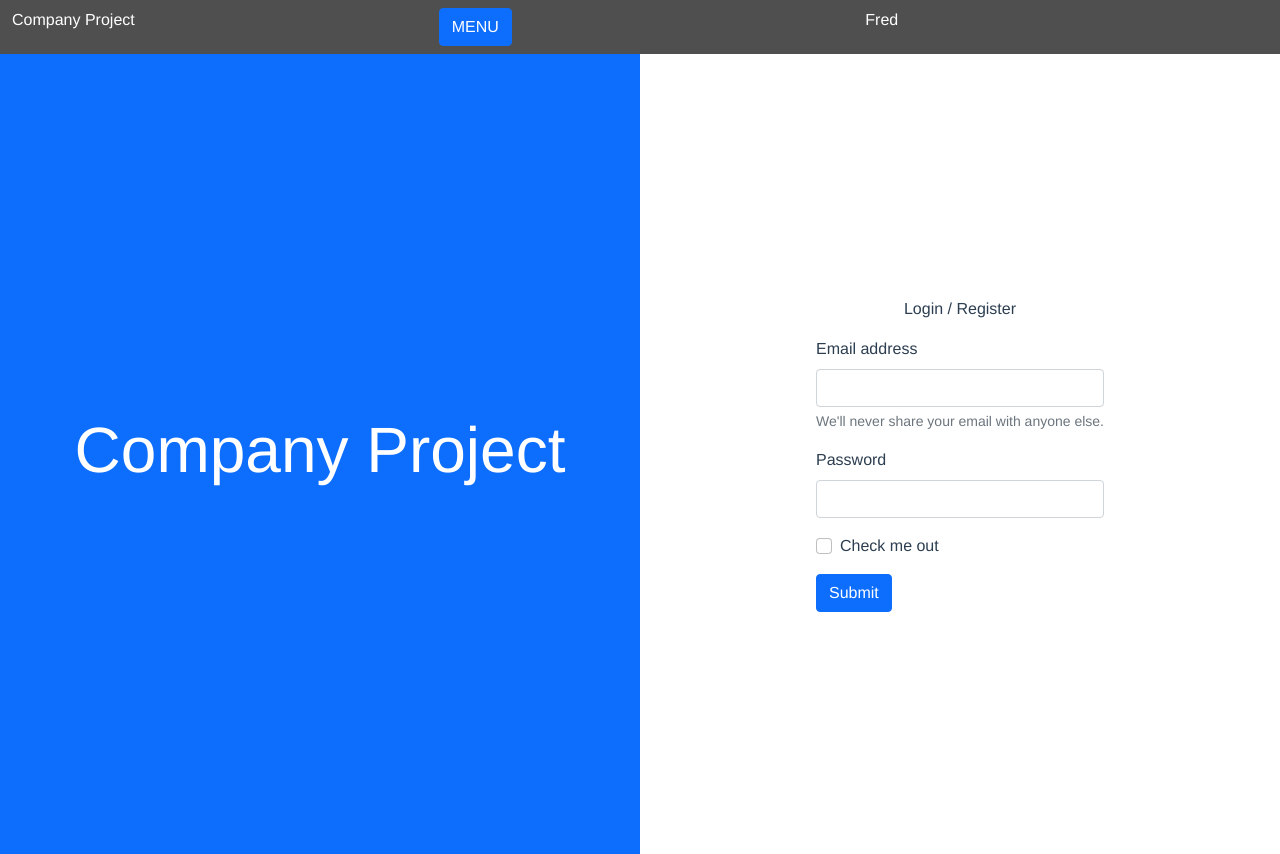
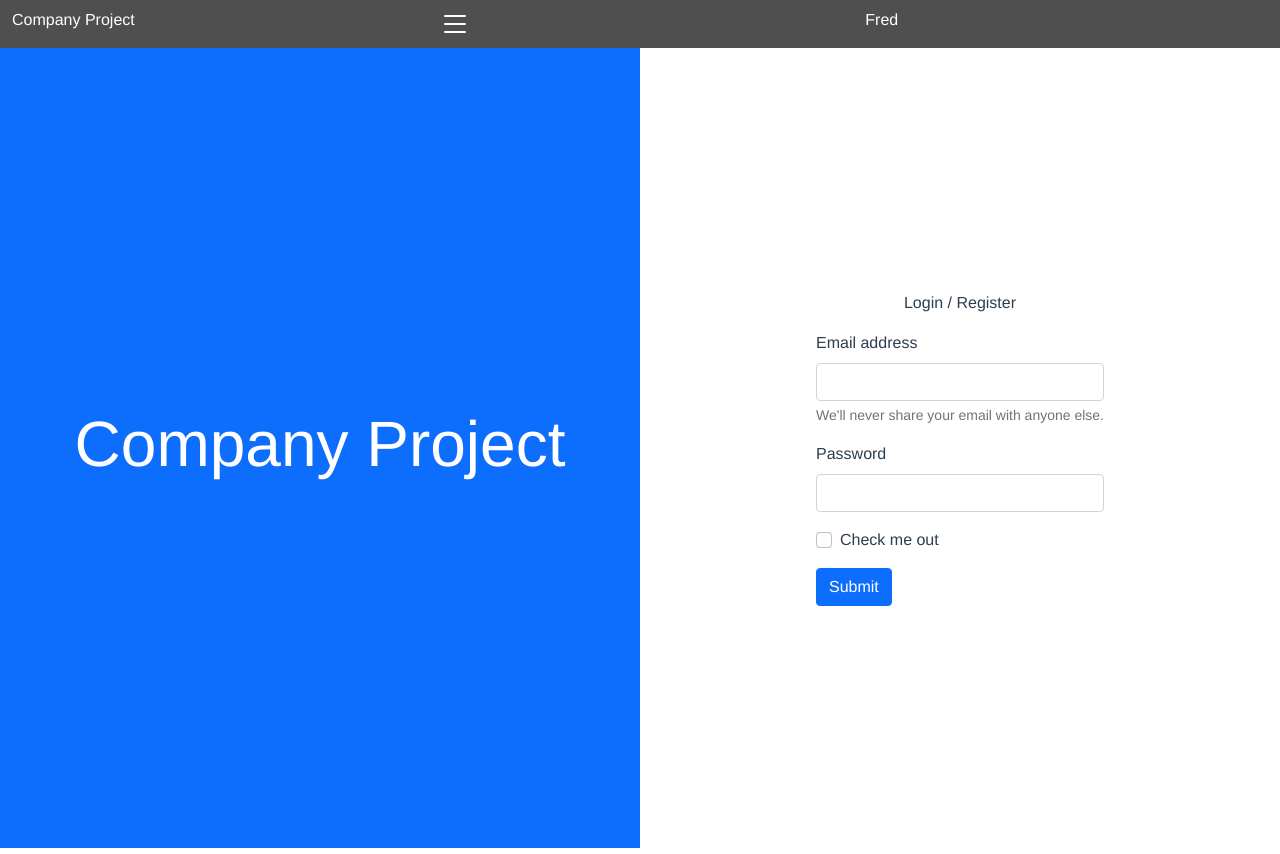
Before and after one commit to fredjacobs/project101, a Vue app: page / in a window 1280 px wide. Built offline with nearby package versions, Linux system fonts and the light colour scheme.

Commit message:
Add menu icon to toolbar

```diff
--- a/package.json
+++ b/package.json
@@ -10,6 +10,7 @@
   "dependencies": {
     "@popperjs/core": "^2.11.5",
     "bootstrap": "^5.1.3",
+    "bootstrap-icons": "^1.8.3",
     "pinia": "^2.0.14",
     "vue": "^3.2.25",
     "vue-router": "^4.0.14"
--- a/src/components/Toolbar.vue
+++ b/src/components/Toolbar.vue
@@ -5,15 +5,22 @@
     <div class="col-md-4 text-white">
       <!--Off Canvas #####################################-->
 
-      <button
-        class="btn btn-primary"
-        type="button"
+      <svg
+        xmlns="http://www.w3.org/2000/svg"
+        width="32"
+        height="32"
+        fill="currentColor"
+        class="bi bi-list toolbar-menu-icon"
+        viewBox="0 0 16 16"
         data-bs-toggle="offcanvas"
         data-bs-target="#offcanvasRight"
         aria-controls="offcanvasRight"
       >
-        MENU
-      </button>
+        <path
+          fill-rule="evenodd"
+          d="M2.5 12a.5.5 0 0 1 .5-.5h10a.5.5 0 0 1 0 1H3a.5.5 0 0 1-.5-.5zm0-4a.5.5 0 0 1 .5-.5h10a.5.5 0 0 1 0 1H3a.5.5 0 0 1-.5-.5zm0-4a.5.5 0 0 1 .5-.5h10a.5.5 0 0 1 0 1H3a.5.5 0 0 1-.5-.5z"
+        />
+      </svg>
 
       <div
         class="offcanvas offcanvas-end"
@@ -52,4 +59,8 @@ const name = ref("Fred");
 .toolbar {
   background-color: rgb(79, 79, 79);
 }
+
+.toolbar-menu-icon {
+  cursor: pointer;
+}
 </style>
```
Also changed, not shown: 1 other file (tests, documents, lock files or other folders).
